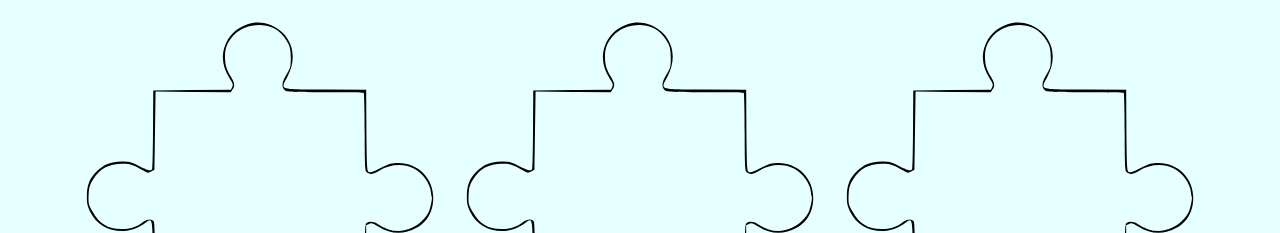
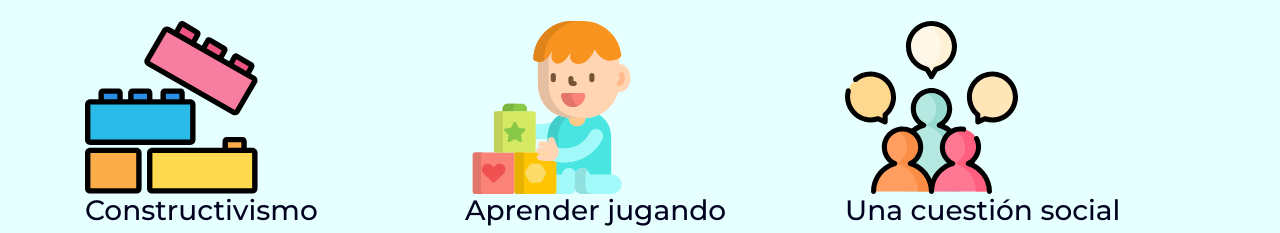
Before and after one commit to CarolinaCantello/WebProfesionalDocente, a website: page pages/enfoque.html in a window 1280 px wide. Shown: the part 525-758 px from the top of the page. Drawn offline with nearby package versions, Linux system fonts and the light colour scheme.

Commit message:
cambios en apartado enseñanza y aprendizaje

```diff
--- a/pages/enfoque.html
+++ b/pages/enfoque.html
@@ -56,12 +56,18 @@
             <div id="carouselExampleControls" class="ensenanza_carousel row d-md-none carousel slide" data-ride="carousel">
                 <div class="carousel-inner">
                   <div class="carousel-item active">
+                    <img src="../images/constructivista.svg"  alt="constructivismo">
+                    <h3>Constructivismo</h3>
                     <p>Lorem ipsum dolor sit amet consectetur, adipisicing elit. Omnis, quos numquam reprehenderit laboriosam quas accusantium laudantium debitis?</p>
                   </div>
                   <div class="carousel-item">
+                    <img src="../images/jugar.svg"  alt="Aprender jugando">
+                    <h3>Aprender jugando</h3>
                     <p>Lorem ipsum dolor sit amet consectetur, adipisicing elit. Omnis, quos numquam reprehenderit laboriosam quas accusantium laudantium debitis?</p>
                   </div>
                   <div class="carousel-item">
+                    <img src="../images/social.svg" alt="Una cuestión social">
+                    <h3>Una cuestión social</h3>
                     <p>Lorem ipsum dolor sit amet consectetur, adipisicing elit. Omnis, quos numquam reprehenderit laboriosam quas accusantium laudantium debitis?</p>
                   </div>
                 </div>
@@ -76,15 +82,18 @@
               </div>
             <div class="ensenanza_articles row d-none d-md-block d-md-flex">
                 <article class="col-md-4">
-                    <img id="puzzle" class="img-fluid" src="../images/rompecabezas1.svg" alt="puzzle1">
+                    <img id="puzzle" class="img-fluid" src="../images/constructivista.svg" alt="Constructivismo">
+                    <h3>Constructivismo</h3>
                     <p>Lorem ipsum dolor sit amet consectetur, adipisicing elit. Omnis, quos numquam reprehenderit laboriosam quas accusantium laudantium debitis?</p>
                 </article>
                 <article class="col-md-4">
-                    <img class="img-fluid" src="../images/rompecabezas1.svg" alt="puzzle2">
+                    <img class="img-fluid" src="../images/jugar.svg" alt="Aprender jugando">
+                    <h3>Aprender jugando</h3>
                     <p>Lorem ipsum dolor sit amet consectetur, adipisicing elit. Omnis, quos numquam reprehenderit laboriosam quas accusantium laudantium debitis?</p>
                 </article>
                 <article class="col-md-4">
-                    <img class="img-fluid" src="../images/rompecabezas1.svg" alt="puzzle3">
+                    <img class="img-fluid" src="../images/social.svg" alt="Una cuestión social">
+                    <h3>Una cuestión social</h3>
                     <p>Lorem ipsum dolor sit amet consectetur, adipisicing elit. Omnis, quos numquam reprehenderit laboriosam quas accusantium laudantium debitis?</p>
                 </article>
             </div>
```
Also changed, not shown: images/constructivista.svg (added), images/jugar.svg (added), images/social.svg (added), 1 other file.
